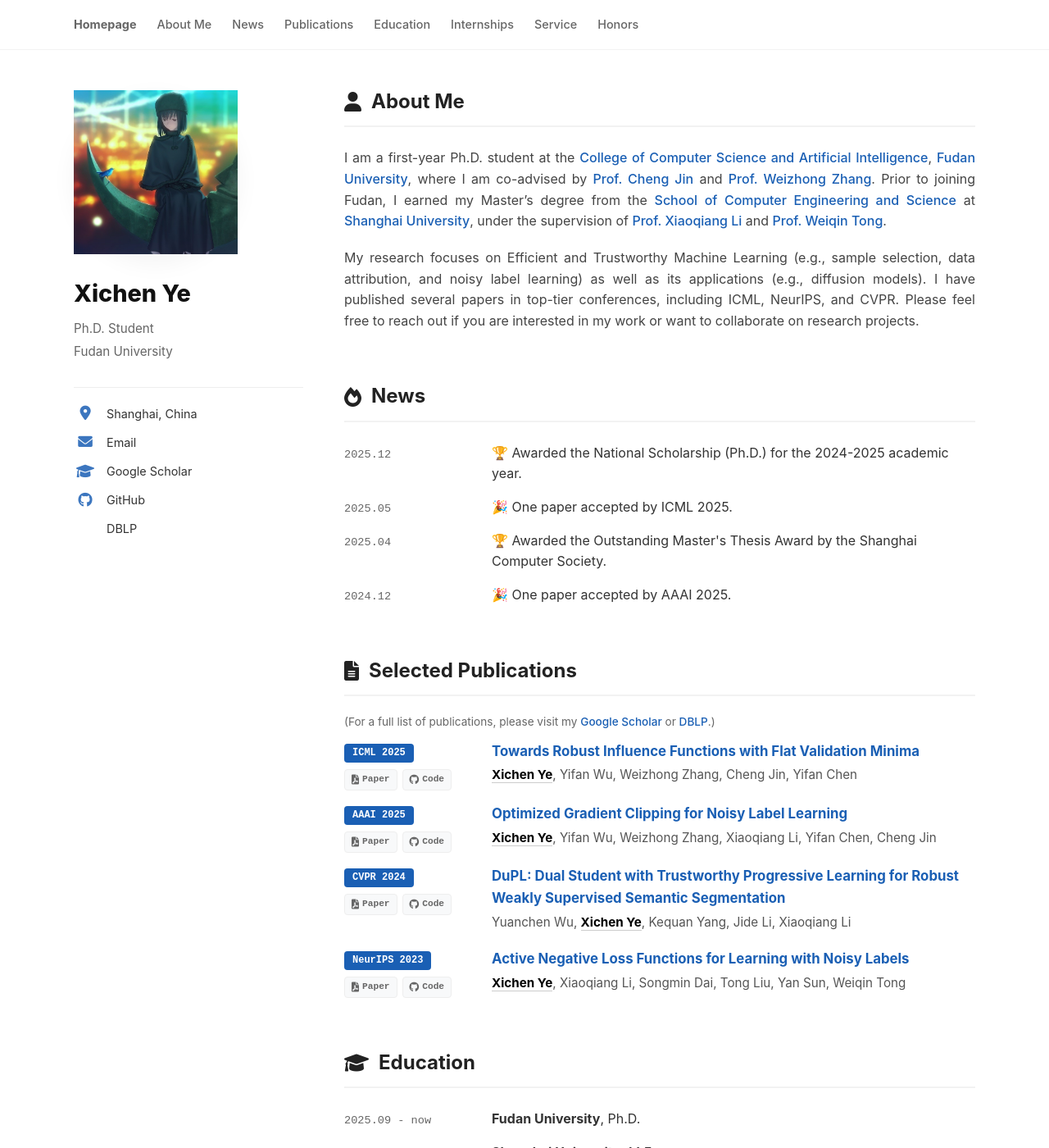
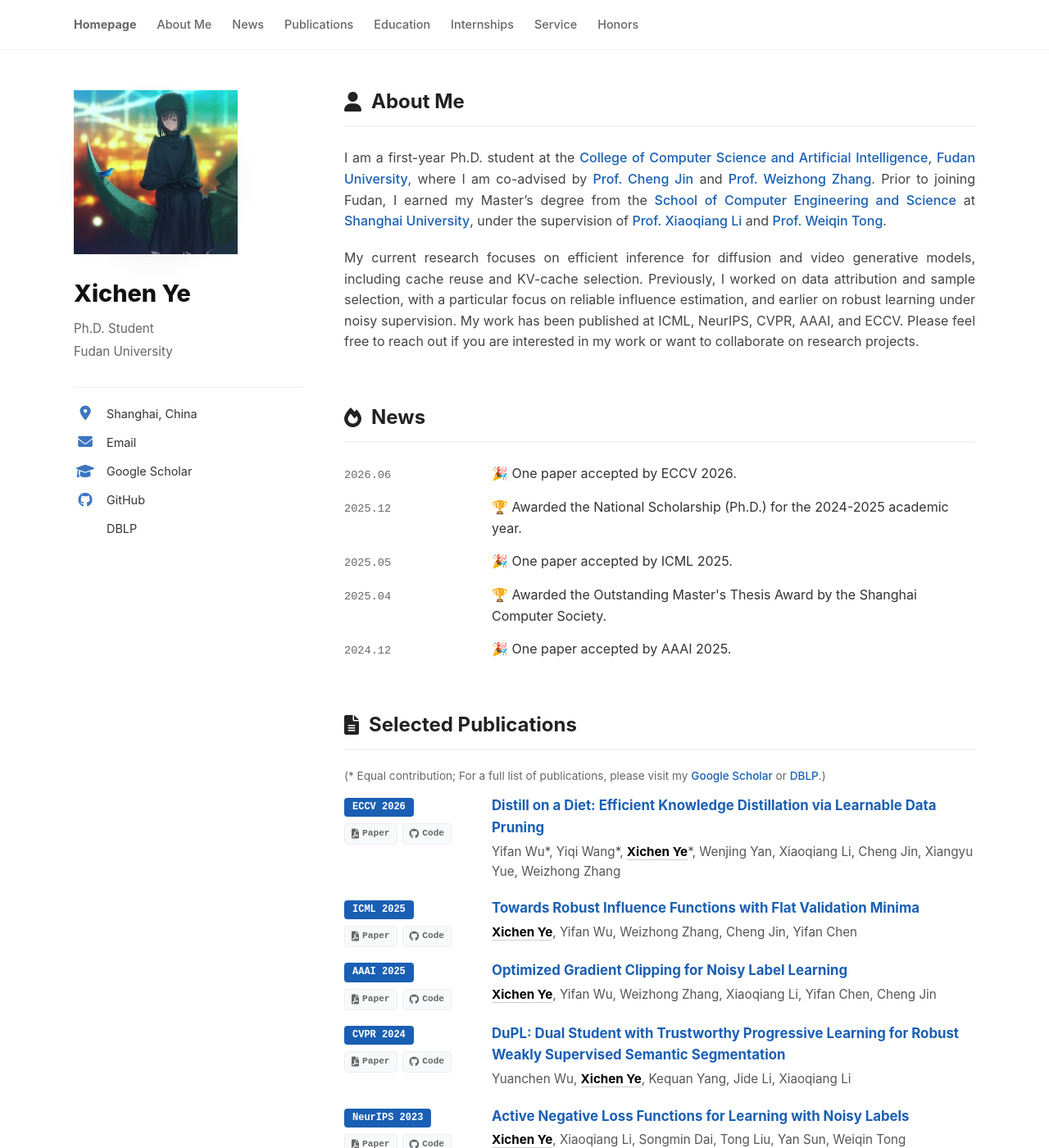
Before and after one commit to xichenye0930/xichenye0930.github.io, a Jekyll site: the page built from index.html, in a window 1280 px wide and 1400 px high. Shown: the whole window at 82% size. Built offline with Jekyll 4.4.1, drawn with Linux system fonts in a browser that asks for light colours; a style sheet for code colours, icons or effects is not loaded; some of the changed text lies outside the part shown.

Commit message:
update: refresh homepage content

```diff
--- a/_data/news.yml
+++ b/_data/news.yml
@@ -1,3 +1,7 @@
+- date: "2026.06"
+  emoji: "🎉"
+  content: "One paper accepted by ECCV 2026."
+
 - date: "2025.12"
   emoji: "🏆"
   content: "Awarded the National Scholarship (Ph.D.) for the 2024-2025 academic year."
--- a/_data/profile.yml
+++ b/_data/profile.yml
@@ -25,7 +25,7 @@ bio: |
   and
   <a class="bio-link" href="https://www.shu.edu.cn/info/1611/75785.htm" target="_blank">Prof. Weiqin Tong</a>.
 
-  My research focuses on Efficient and Trustworthy Machine Learning (e.g., sample selection, data attribution, and noisy label learning)
-  as well as its applications (e.g., diffusion models).
-  I have published several papers in top-tier conferences, including ICML, NeurIPS, and CVPR.
+  My current research focuses on efficient inference for diffusion and video generative models, including cache reuse and KV-cache selection.
+  Previously, I worked on data attribution and sample selection, with a particular focus on reliable influence estimation, and earlier on robust learning under noisy supervision.
+  My work has been published at ICML, NeurIPS, CVPR, AAAI, and ECCV.
   Please feel free to reach out if you are interested in my work or want to collaborate on research projects.
--- a/_data/publications.yml
+++ b/_data/publications.yml
@@ -1,3 +1,10 @@
+- title: "Distill on a Diet: Efficient Knowledge Distillation via Learnable Data Pruning"
+  authors: "Yifan Wu*, Yiqi Wang*, Xichen Ye*, Wenjing Yan, Xiaoqiang Li, Cheng Jin, Xiangyu Yue, Weizhong Zhang"
+  venue: "ECCV"
+  year: "2026"
+  paper_url: "https://arxiv.org/abs/2606.25488"
+  code_url: "https://github.com/yifanwu-victor/Distill-on-a-Diet"
+
 - title: "Towards Robust Influence Functions with Flat Validation Minima"
   authors: "Xichen Ye, Yifan Wu, Weizhong Zhang, Cheng Jin, Yifan Chen"
   venue: "ICML"
--- a/_data/services.yml
+++ b/_data/services.yml
@@ -1,12 +1,12 @@
 - category: "Conference Reviewer"
   items:
-    - "ICML (2025)"
+    - "ICML (2025, 2026)"
     - "NeurIPS (2024, 2025)"
-    - "ICLR (2025, 2026)"
+    - "ICLR (2025, 2026, 2027)"
     - "CVPR (2024, 2025, 2026)"
     - "ICCV (2025)"
-    - "AAAI (2025, 2026)"
-    - "AISTATS (2026)"
+    - "AAAI (2025, 2026, 2027)"
+    - "AISTATS (2026, 2027)"
 
 - category: "Journal Reviewer"
   items:
--- a/index.html
+++ b/index.html
@@ -33,8 +33,8 @@ title: Homepage
     <div class="entry-item">
     <div class="pub-footer">
     <p>
-        <!-- (* Equal contribution; -->
-        (For a full list of publications, please visit my
+        (* Equal contribution;
+        For a full list of publications, please visit my
         <a href="{{ site.data.profile.google_scholar }}" target="_blank">Google Scholar</a> or
         <a href="{{ site.data.profile.dblp }}" target="_blank">DBLP</a>.)
     </p>
```
